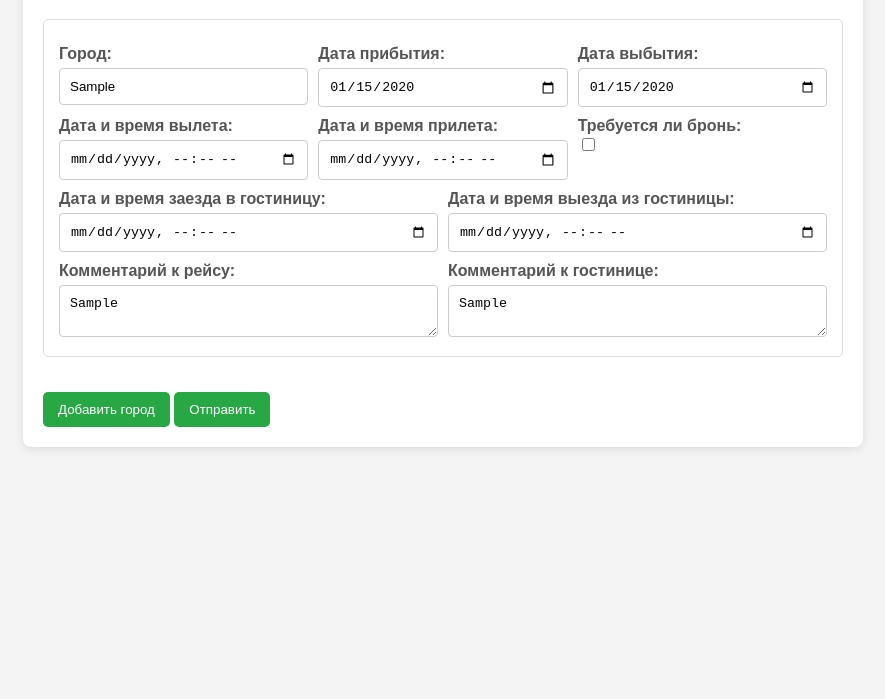
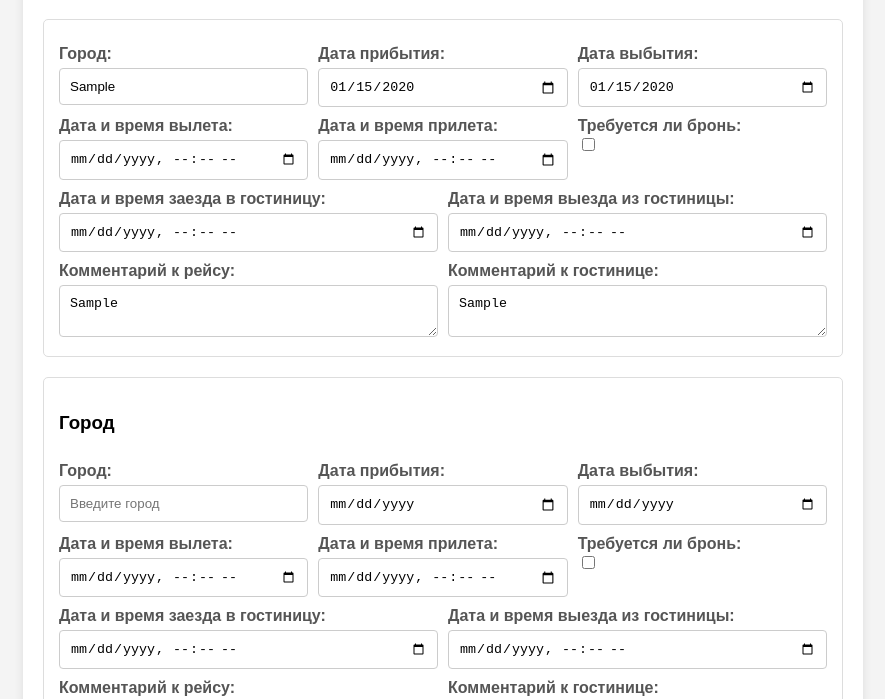
Before and after one commit to wowqasql/web_app_trip, a plain HTML site: page index.html in a window 1280 px wide. Both pictures are taken after typing "Sample", "2020-01-15", "2020-01-15", "Sample", "Sample" into the empty fields and a click on the button "Добавить город". Shown: the part 101-800 px from the top of the page, without its empty margins (197-1082 px from the left). Drawn offline with Linux system fonts and the light colour scheme.

Commit message:
commit
commit

```diff
--- a/index.html
+++ b/index.html
@@ -44,11 +44,11 @@
                     <div class="row">
                         <div>
                             <label>Дата и время заезда в гостиницу:</label>
-                            <input type="datetime-local" name="arrivalDateToHotel" required>
+                            <input type="datetime-local" name="checkInTime" required>
                         </div>
                         <div>
                             <label>Дата и время выезда из гостиницы:</label>
-                            <input type="datetime-local" name="departureDateToHotel" required>
+                            <input type="datetime-local" name="checkOutTime" required>
                         </div>
                     </div>
                     <div class="row">
--- a/script.js
+++ b/script.js
@@ -1,3 +1,80 @@
+
+
+// Получить ID пользователя из URL (если он передается с Telegram)
+const userId = new URLSearchParams(window.location.search).get('user_id');
+console.log(userId)
+
+document.getElementById('addCityBtn').addEventListener('click', function() {
+    const citiesContainer = document.getElementById('citiesContainer');
+    const cityCount = citiesContainer.children.length;
+
+    // Создаем новый блок города
+    const newCityDiv = document.createElement('div');
+    newCityDiv.className = 'city';
+    newCityDiv.innerHTML = `
+        <h3>Город</h3>
+        <div class="row">
+            <div>
+                <label>Город:</label>
+                <input type="text" name="city" placeholder="Введите город" required>
+            </div>
+            <div>
+                <label>Дата прибытия:</label>
+                <input type="date" name="arrivalDate" placeholder="ДД/ММ/ГГГГ" required">
+            </div>
+            <div>
+                <label>Дата выбытия:</label>
+                <input type="date" name="departureDate" required>
+            </div>
+        </div>
+        <div class="row">
+            <div>
+                <label>Дата и время вылета:</label>
+                <input type="datetime-local" name="departureTime" required>
+            </div>
+            <div>
+                <label>Дата и время прилета:</label>
+                <input type="datetime-local" name="arrivalTime" required>
+            </div>
+            <div>
+                <label>Требуется ли бронь:</label>
+                <input type="checkbox" name="bookingRequired">
+            </div>
+        </div>
+        <div class="row">
+            <div>
+                <label>Дата и время заезда в гостиницу:</label>
+                <input type="datetime-local" name="checkInTime" required>
+            </div>
+            <div>
+                <label>Дата и время выезда из гостиницы:</label>
+                <input type="datetime-local" name="checkOutTime" required>
+            </div>
+        </div>
+        <div class="row">
+            <div>
+                <label>Комментарий к рейсу:</label>
+                <textarea name="flightComment" placeholder="Ваш комментарий"></textarea>
+            </div>
+            <div>
+                <label>Комментарий к гостинице:</label>
+                <textarea name="hotelComment" placeholder="Ваш комментарий"></textarea>
+            </div>
+        </div>
+        <button class="removeCityBtn">Удалить город</button>
+    `;
+    citiesContainer.appendChild(newCityDiv);
+
+    // Обработчик для кнопки удаления
+    newCityDiv.querySelector('.removeCityBtn').addEventListener('click', function() {
+        if (cityCount > 0) {
+            citiesContainer.removeChild(newCityDiv);
+        } else {
+            alert('Нельзя удалить единственный город.');
+        }
+    });
+});
+
 document.getElementById('travelForm').addEventListener('submit', function(event) {
     event.preventDefault(); // Предотвращаем стандартное поведение формы
 
```
